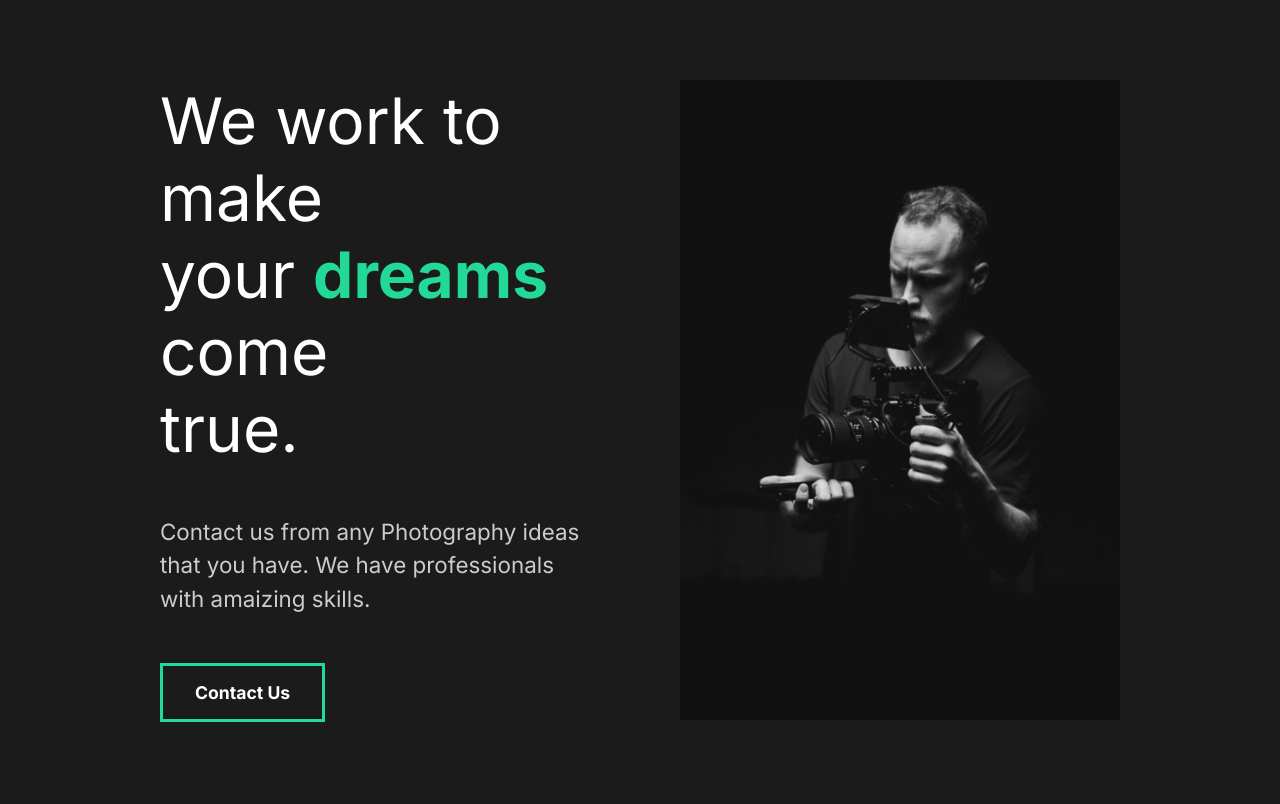
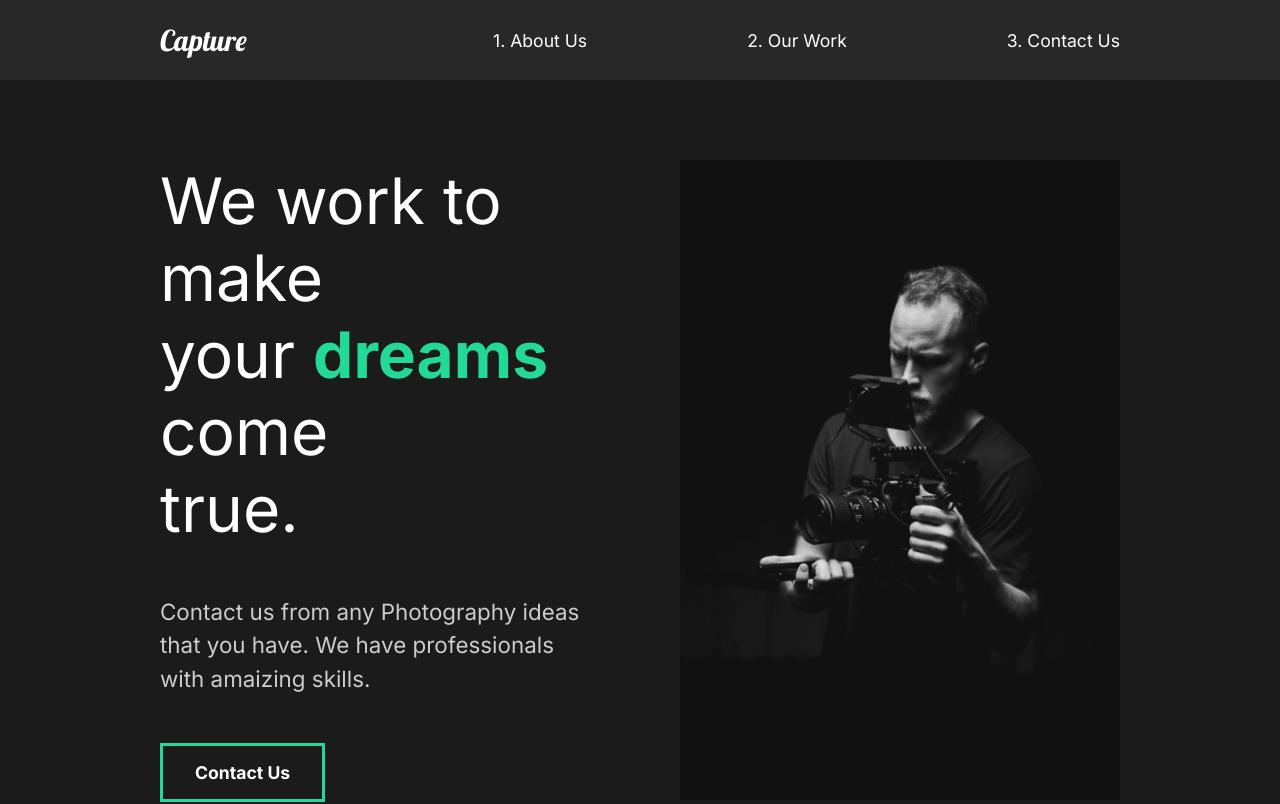
Before and after one commit to nishithgadhiya/react-capture, a React (Create React App) app: page / in a window 1280 px wide. Shown: the top 804 px of the page. Built offline with nearby package versions, Linux system fonts and the light colour scheme.

Commit message:
added Nav and StyledNav

```diff
--- a/src/App.js
+++ b/src/App.js
@@ -3,11 +3,13 @@
 import GlobalStyle from "./compoents/GlobalStyle";
 //import pages
 import ABoutUs from "./pages/AboutUs";
+import Nav from "./compoents/Nav";
 
 function App() {
   return (
     <div className="App">
       <GlobalStyle />
+      <Nav />
       <ABoutUs />
     </div>
   );
--- /dev/null
+++ b/src/compoents/Nav.js
@@ -0,0 +1,53 @@
+import React from "react";
+import styled from "styled-components";
+
+const Nav = () => {
+  return (
+    <StyledNav>
+      <h1>
+        <a id="logo" href="#">
+          Capture
+        </a>
+      </h1>
+      <ul>
+        <li>
+          <a href="#">1. About Us</a>
+        </li>
+        <li>
+          <a href="#">2. Our Work</a>
+        </li>
+        <li>
+          <a href="#">3. Contact Us</a>
+        </li>
+      </ul>
+    </StyledNav>
+  );
+};
+
+const StyledNav = styled.nav`
+  min-height: 10vh;
+  display: flex;
+  margin: auto;
+  justify-content: space-between;
+  align-items: center;
+  padding: 1rem 10rem;
+  background: #282828;
+  a {
+    color: white;
+    text-decoration: none;
+  }
+  ul {
+    display: flex;
+    list-style: none;
+  }
+  #logo {
+    font-family: "Lobster", cursive;
+    font-size: 1.8rem;
+    font-weight: lighter;
+  }
+  li {
+    padding-left: 10rem;
+    position: relative;
+  }
+`;
+export default Nav;
```
